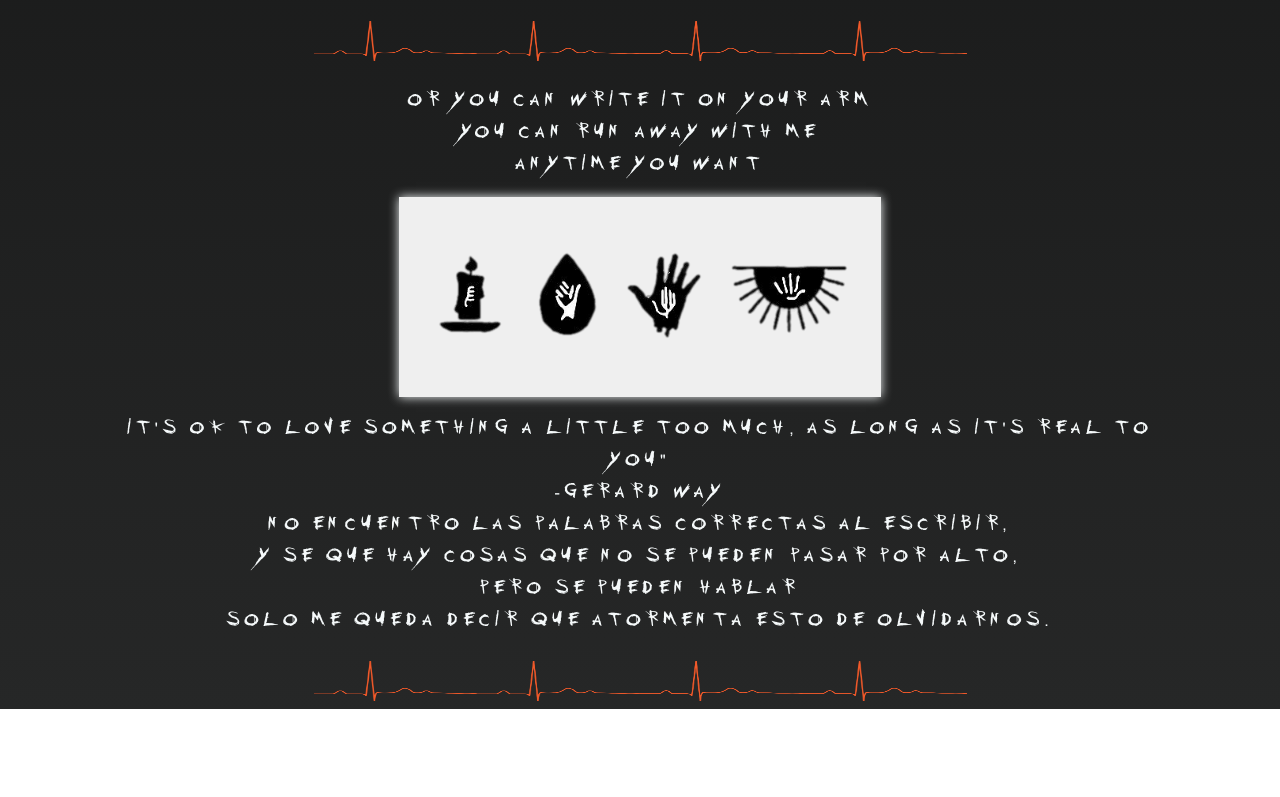
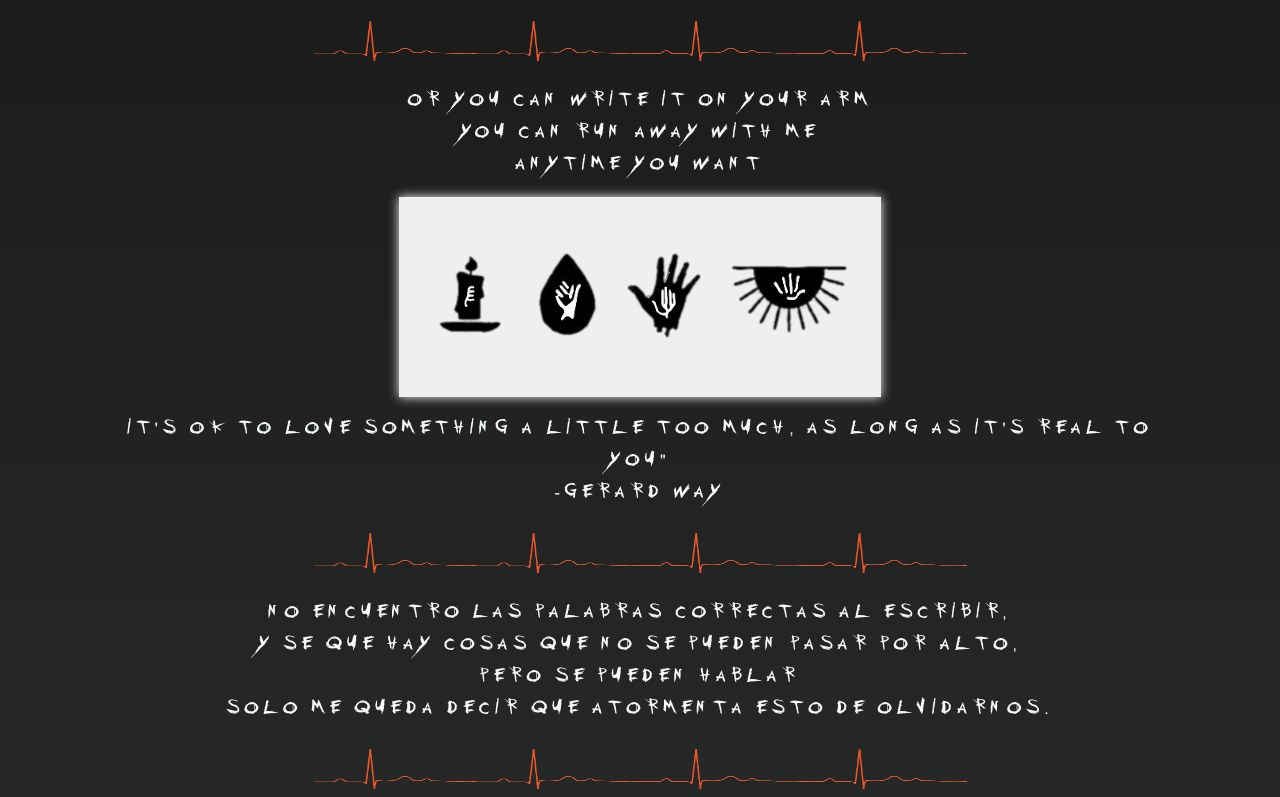
Before and after one commit to JorgeSHN14/MCR_are_you, a website built with webpack: page src/index.html in a window 1280 px wide. Shown: the part 1975-2772 px from the top of the page. Before the commit the page ends 2684 px from the top, so only its background shows below. Built offline with nearby package versions, Linux system fonts and the light colour scheme.

Commit message:
section aded

```diff
--- a/src/index.html
+++ b/src/index.html
@@ -131,6 +131,9 @@
             <img src="./img/util/MCR_Symbols.png" alt="MCR Minecraft"/>
         </button>
         <p>It's ok to love something a little too much, as long as it's real to you&quot; <br/> -Gerard Way<br /></p>
+    </section>
+    <hr />
+    <section class="symbols">
         <p>
             No encuentro las palabras correctas al escribir,<br />
             y se que hay cosas que no se pueden pasar por alto,<br />
```
